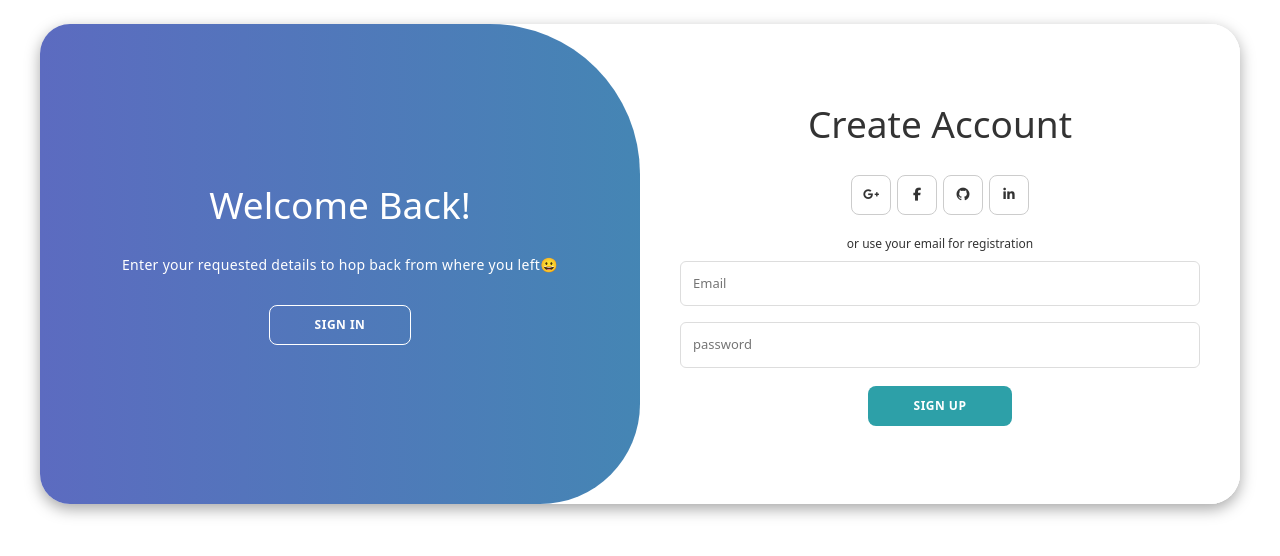
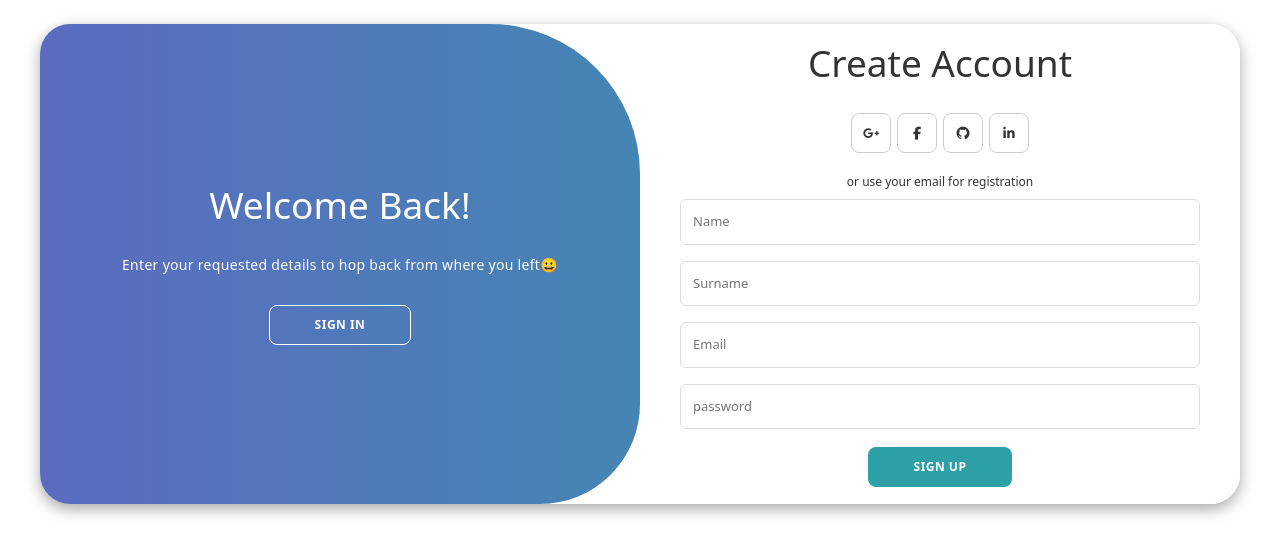
Before and after one commit to fuad023/gray-matter, a React (Vite) app in the folder client/: page /login in a window 1280 px wide. Both pictures are taken after a click on the button "SIGN UP". Shown: the top 556 px of the page. Built offline with nearby package versions, Linux system fonts and the light colour scheme.

Commit message:
New credentials

```diff
--- a/client/src/LoginReg.jsx
+++ b/client/src/LoginReg.jsx
@@ -25,10 +25,12 @@ const {
   const { login, error: loginError, isLoading: loginIsLoading } = useLogin();
 
   const onSubmit = async (data) => {
-    await signup(data.email, data.password);
+    console.log(data);
+    await signup(data.name, data.surname, data.email, data.password);
   };
 
   const onLogin = async (data) => {
+
     await login(data.email, data.password);
   };
 
@@ -57,15 +59,24 @@ const {
 
             <span>or use your email for registration</span>
             {isSubmittingSignup && <div>Loading...</div>}
-            {/* <input
+            <input
               type="text"
-              {...register("name", {
+              {...registerSignup("name", {
                 required: { value: true, message: "*This field is required" },
-                minLength: {value: 5, message: "*name should be 5 character!"},
+
               })}
-              placeholder="name"
-            /> */}
-            {/* {errors.name && <div className="text-danger small">{errors.name.message}</div>} */}
+              placeholder="Name"
+            />
+            {errorsSignup.name && <div className="text-danger small">{errorsSignup.name.message}</div>}
+            <input
+              type="text"
+              {...registerSignup("surname", {
+                required: { value: true, message: "*This field is required" },
+
+              })}
+              placeholder="Surname"
+            />
+            {errorsSignup.surname && <div className="text-danger small">{errorsSignup.surname.message}</div>}
             <input
               type="email"
               {...registerSignup("email", {
--- a/client/src/components/CreatePost.jsx
+++ b/client/src/components/CreatePost.jsx
@@ -25,7 +25,7 @@ function CreatePost({ setIsVisible, addPost }) {
       return;
     }
     try {
-      const response = await fetch("http://localhost:4000/api/posts", {
+      const response = await fetch("http://localhost:4000/api/post", {
         method: "POST",
         headers: {
           "Content-Type": "application/json",
--- a/client/src/components/Home.jsx
+++ b/client/src/components/Home.jsx
@@ -14,7 +14,7 @@ const Home = () => {
   useEffect(() => {
     const fetchPosts = async () => {
       const user = JSON.parse(localStorage.getItem('user'));
-      const response = await fetch("http://localhost:4000/api/posts", {
+      const response = await fetch("http://localhost:4000/api/post", {
         headers: {
           Authorization: user ? `Bearer ${user.token}` : '',
           "Content-Type": "application/json",
--- a/client/src/components/hooks/useSignup.jsx
+++ b/client/src/components/hooks/useSignup.jsx
@@ -6,14 +6,14 @@ export const useSignup = () => {
     const [isLoading, setIsLoading] = useState(null)
     const { dispatch } = useAuthContext()
 
-    const signup = async (email, password) => {
+    const signup = async (name, surname, email, password) => {
         setIsLoading(true)
         setError(null)
 
         const response = await fetch('http://localhost:4000/api/user/signup', {
             method: 'POST',
             headers: {'Content-Type': 'application/json'},
-            body: JSON.stringify({email, password})
+            body: JSON.stringify({name, surname, email, password})
         })
         let json;
 
```
Also changed, not shown: 1 other file (tests, documents, lock files or other folders).
